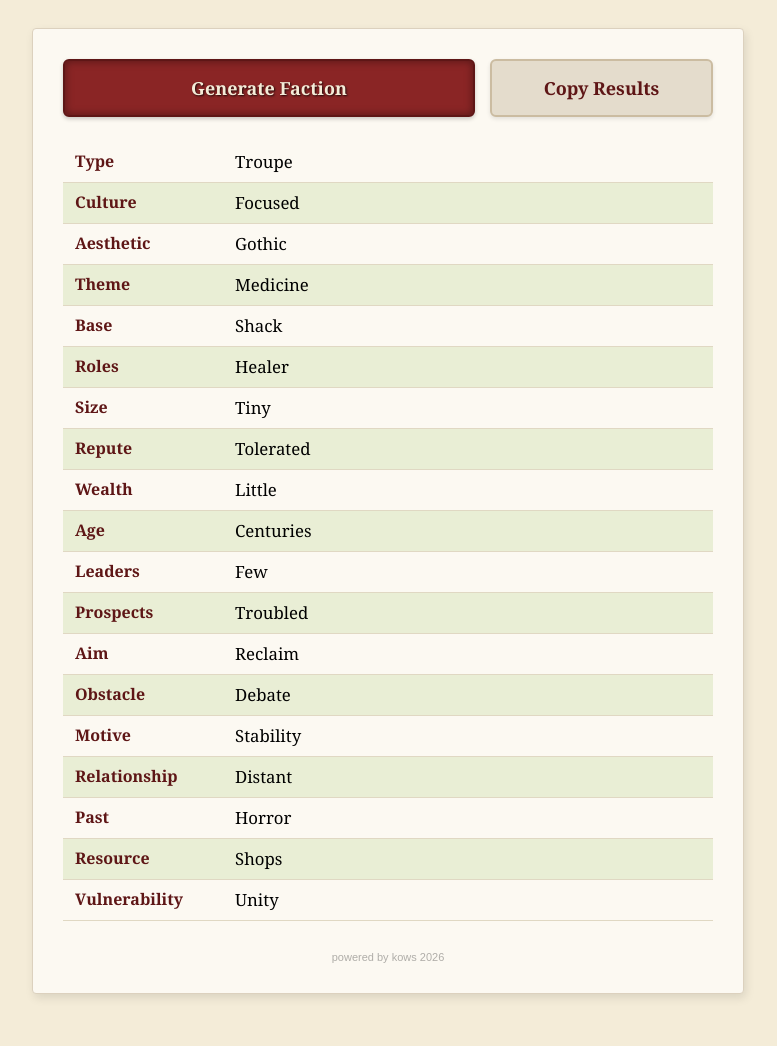
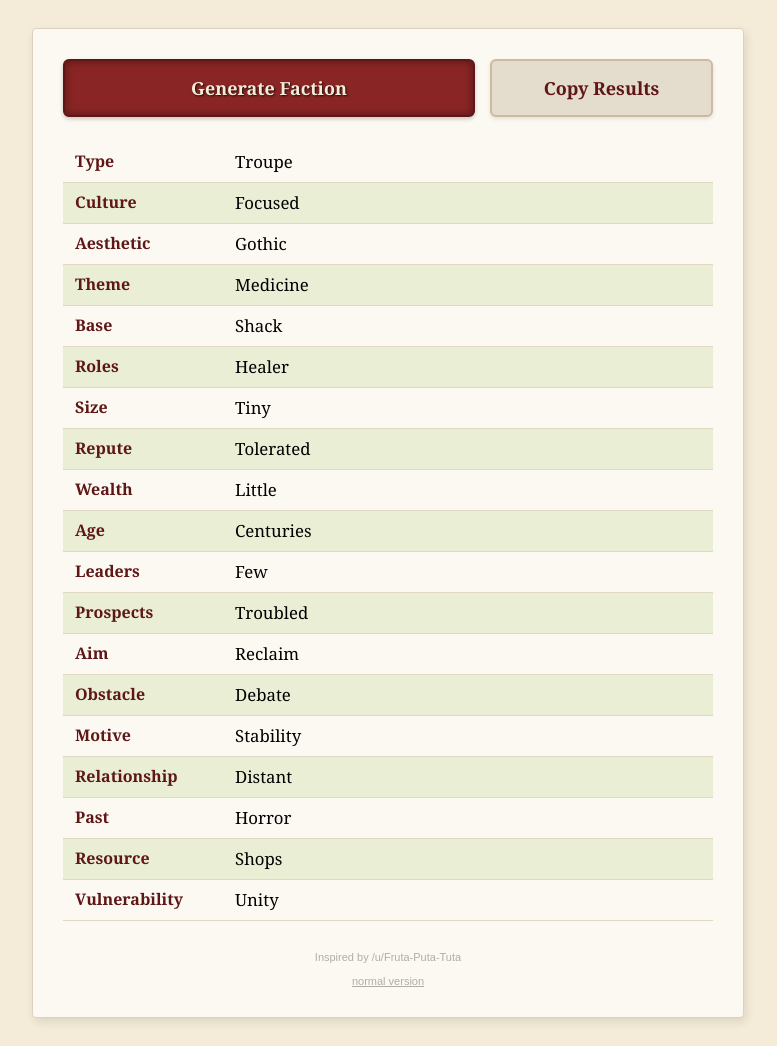
Before and after one commit to magickows/factiongenerator, a plain HTML site: page beta.html in a window 1280 px wide. Shown: the whole page, without its empty margins (252-1029 px from the left). Before the commit the page ends 1022 px from the top, so only its background shows below. Drawn offline with Linux system fonts and the light colour scheme.

Commit message:
Modify footer text and add inspiration credit
Updated footer to include inspiration credit and link.

```diff
--- a/beta.html
+++ b/beta.html
@@ -110,7 +110,9 @@
     <button id="copyBtn">Copy Results</button>
   </div>
   <div id="results"></div>
-  <div class="footer-text">powered by kows 2026</div>
+  <div class="footer-text">
+    Inspired by /u/Fruta-Puta-Tuta<br><br>
+    <a href="index.html" style="color: inherit; text-decoration: underline;">normal version</a>
 </div>
 
 <script>
```
